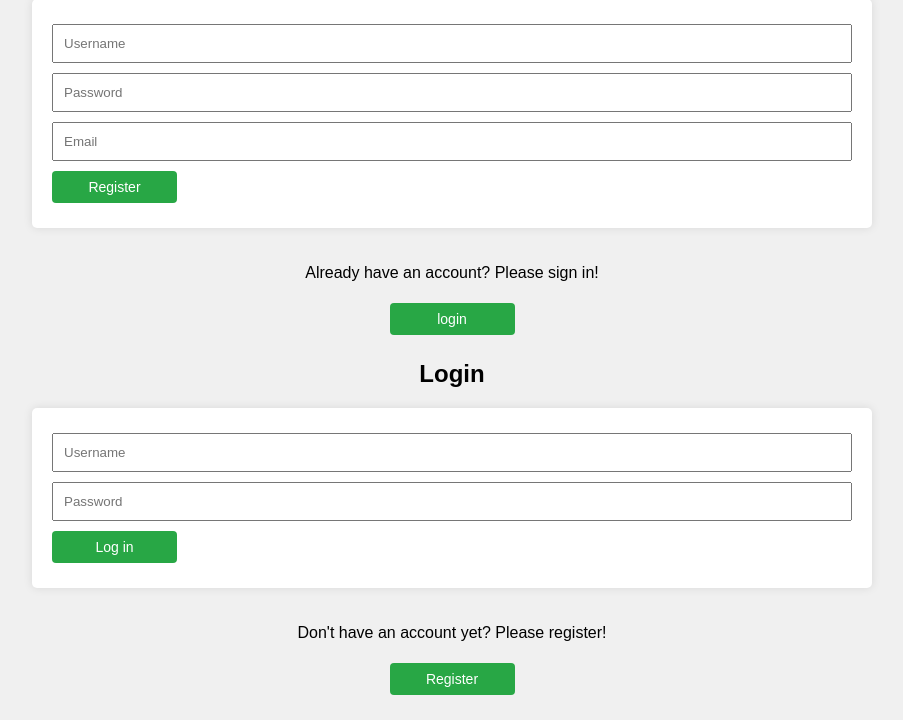
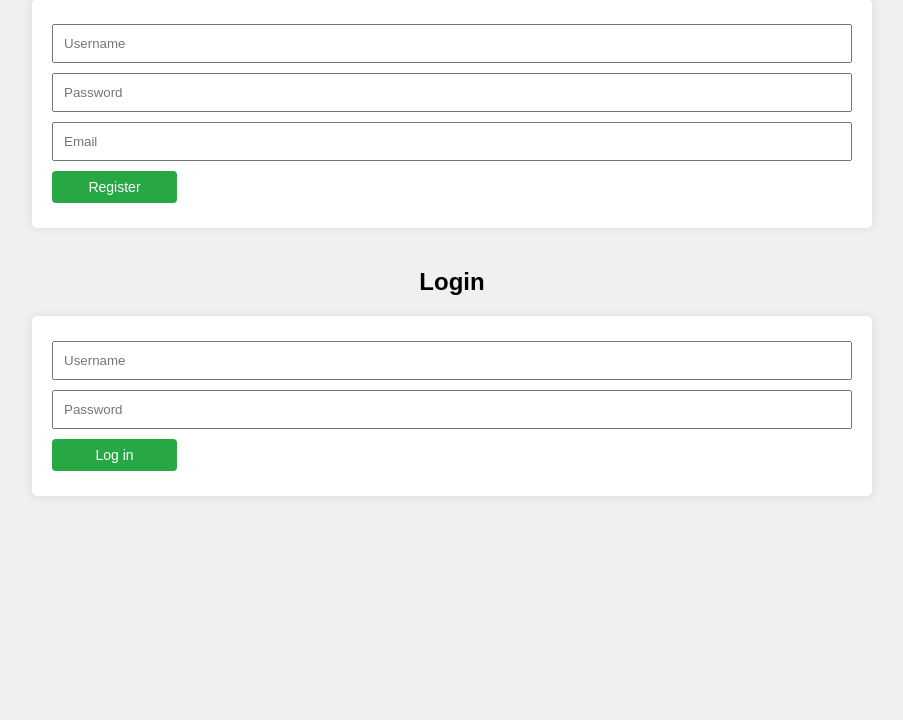
Before and after one commit to elanysk/video-streaming-platform, a Flask app: page / in a window 1280 px wide. Shown: the part 89-809 px from the top of the page, without its empty margins (188-1091 px from the left). After the commit the page ends 585 px from the top, so only its background shows below. Run offline with Flask 3, Linux system fonts and the light colour scheme; parts of the project's set-up code (start-up, migrations or seed data) failed here and were passed over; some libraries are stand-ins or nearby versions.

Commit message:
got rid of a couple more useless buttons

```diff
--- a/templates/index.html
+++ b/templates/index.html
@@ -26,8 +26,8 @@
             <input type="email" id="register-email" placeholder="Email" required>
             <button type="submit" name="submit">Register</button>
         </form>
-        <p>Already have an account? Please sign in!</p>
-        <button id="redir-login-button">login</button>
+        <!-- <p>Already have an account? Please sign in!</p> -->
+        <!-- <button id="redir-login-button">login</button> -->
     </div>
 
     <div class="auth-form" id="login-section">
@@ -37,8 +37,8 @@
             <input type="password" id="login-password" placeholder="Password" required>
             <button type="submit">Log in</button>
         </form>
-        <p>Don't have an account yet? Please register!</p>
-        <button id="redir-register-button">Register</button>
+        <!-- <p>Don't have an account yet? Please register!</p> -->
+        <!-- <button id="redir-register-button">Register</button> -->
     </div>
 
     <script src="https://cdn.dashjs.org/latest/dash.all.min.js"></script>
```
